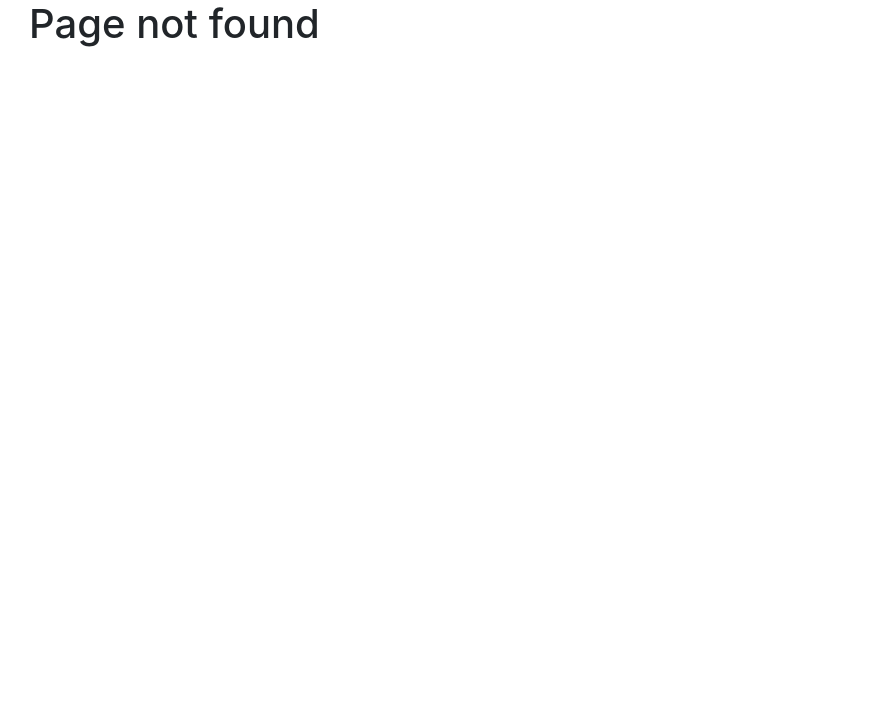
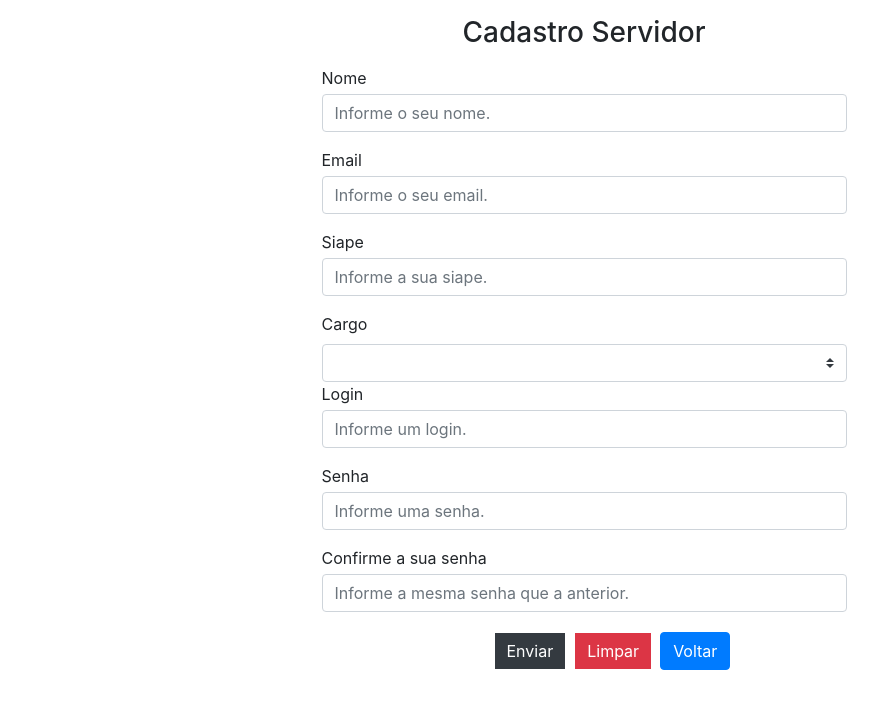
Before and after one commit to sergiogambarra/Front, a React (Create React App) app: page /cadastro-servidor in a window 1280 px wide. Before the commit this address had no page. Shown: the top 708 px of the page, without its empty margins (56-934 px from the left). Built offline with nearby package versions, Linux system fonts and the light colour scheme.

Commit message:
criei cadastro servidor observação arrumar cargo

```diff
--- a/src/App.js
+++ b/src/App.js
@@ -11,6 +11,7 @@ import CadastroCursos from './pages/cadastros/CadastroCursos';
 import LoginForm from './components/forms/LoginForm'
 import ListaDiscipinas from './Cursos/ListaDisciplina';
 import CadastrarDisciplinas from './Cursos/CadastrarDisciplinas';
+import CadastroServidor from './pages/cadastros/CadastroServidor';
 
 function App() {
   const [userData, setUserData] = useState(null);
@@ -34,6 +35,7 @@ function App() {
           <Route exact path="/" component={Inicio} />
           <Route path="/login" render={({ history }) => <LoginForm history={history} setUserData={setUserData} />} />
           <Route path="/cadastro-aluno" component={CadastroAluno} />
+          <Route path="/cadastro-servidor" component={CadastroServidor} />
           <PrivateRoute exact path="/minhas-requisicoes" component={MinhasRequisicoes} />
           <PrivateRoute exact path="/nova-requisicao" component={NovaRequisicao} />
           <PrivateRoute exact path="/cadastro-curso" component={CadastroCursos} />
--- a/src/Cursos/CadastrarDisciplinas.jsx
+++ b/src/Cursos/CadastrarDisciplinas.jsx
@@ -2,7 +2,6 @@ import React, { Component } from 'react';
 import axios from 'axios';
 import { Button } from 'react-bootstrap';
 import SACEInput from '../components/inputs/SACEInput';
-import CursoSelect from '../components/inputs/CursoSelect';
 
 class CadastrarDisciplinas extends Component {
     constructor(props) {
@@ -65,7 +64,7 @@ class CadastrarDisciplinas extends Component {
         return (<div >
 
             <h2>Selecione o curso para cadastrar disciplinas</h2>
-            <strong >curso</strong>
+            <label >curso</label>
             <select class="browser-default custom-select"
                 id={this.state.idcurso}
                 onChange={(e) =>
@@ -86,7 +85,7 @@ class CadastrarDisciplinas extends Component {
                 onErrorMessage={'Campo da disciplina obrigatório'}
             />
 
-            <strong>Carga Horária</strong>
+            <label>Carga Horária</label>
             <b />
             <input type="number" id="quantity" name="cargaHoraria" min="15" max=""
                 onChange={(e) => this.setState({ cargaHoraria: e.target.value })}
--- a/src/components/forms/LoginForm.jsx
+++ b/src/components/forms/LoginForm.jsx
@@ -71,6 +71,8 @@ export default function LoginForm({ history, setUserData }) {
                     Cancelar
                 </Button>
             </Form.Group>
+
+            <Link to="cadastro-servidor" style={{ position: 'relative', left: '80%' }}>Servidor, não é cadastrado?</Link>
         </Form.Group>
     );
 }
--- a/src/pages/cadastros/CadastroCursos.jsx
+++ b/src/pages/cadastros/CadastroCursos.jsx
@@ -131,7 +131,7 @@ export default class CadastroCursos extends Component {
                                     </td>
                                     <td>{this.state.nome == "" ? <Button type="button" class="btn btn-secondary btn-lg" disabled
                                     > Editar </Button> : <Button type="button" class="btn btn-secondary btn-lg"
-                                onClick={(e) => this.editarCurso(curso.id, curso.nome)
+                                onClick={(e) => {this.editarCurso(curso.id, curso.nome)}
                                         }
                                     > Editar </Button>}
                                     </td>
--- /dev/null
+++ b/src/pages/cadastros/CadastroServidor.jsx
@@ -0,0 +1,124 @@
+import React, { Component } from "react";
+import axios from 'axios';
+import SACEInput from '../../../src//components/inputs/SACEInput';
+import { Button } from 'react-bootstrap';
+import { Link } from "react-router-dom";
+import TituloPagina from '../../components/TituloPagina';
+import { Form } from 'react-bootstrap';
+
+
+class CadastroServidor extends Component {
+    constructor(props) {
+        super(props);
+        this.state = {
+            nome: "",
+            nomeInvalido: false,
+            email: "",
+            emailInvalido: false,
+            login: "",
+            loginInvalido: false,
+            senha: "",
+            senhaInvalida: false,
+            confirmaSenha: "",
+            confirmaSenhaInvalida: false,
+            tipo: "",
+            novaSenha: "",
+            siape: "",
+            cargo: "",
+            cordenador: ""
+
+
+        }
+    }
+
+    enviarCadastro(e) {
+
+        axios.post("/api/usuarios/", {
+            tipo: "servidor",
+            nome: this.state.nome,
+            login: this.state.login,
+            senha: this.state.senha,
+            novaSenha: this.state.novaSenha,
+            email: this.state.email,
+            siape: this.state.siape,
+            cargo: this.state.cargo,
+        })
+    }
+
+
+    render() {
+        return (
+            <Form.Group className="col-md-6 container">
+
+                <TituloPagina titulo="Cadastro Servidor" />
+                <SACEInput
+                    label={'Nome'}
+                    placeholder={'Informe o seu nome. '}
+                    onChange={(e) => this.setState({ nome: e.target.value })}
+                    onError={this.state.nomeInvalido}
+                    onErrorMessage={'Você não inseriu o seu nome corretamente!'}
+                />
+                <SACEInput
+                    label={'Email'}
+                    placeholder={'Informe o seu email. '}
+                    onChange={(e) => this.setState({ email: e.target.value })}
+                    onError={this.state.emailInvalido}
+                    onErrorMessage={'Você não inseriu o seu email corretamente!'}
+                />
+                <SACEInput
+                    label={'Siape'}
+                    placeholder={'Informe a sua siape. '}
+                    onChange={(e) => this.setState({ siape: e.target.value })}
+                    onError={this.state.matriculaInvalida}
+                    onErrorMessage={'Você não inseriu a seu siape corretamente!'}
+                />
+                <label >Cargo</label>
+                <select class="custom-select"
+                    onChange={(e) =>
+                    this.setState({
+                        cargo:e.target.value
+                    })
+                    }
+                >
+                    <option></option>
+                    <option value="servidor">Servidor</option>
+                    <option value="professor">Professor</option>
+
+                </select>
+                <SACEInput
+                    label={'Login'}
+                    placeholder={'Informe um login. '}
+                    onChange={(e) => this.setState({ login: e.target.value })}
+                    onError={this.state.loginInvalido}
+                    onErrorMessage={'Você não inseriu um login válido!'}
+                />
+                <SACEInput
+                    label={'Senha'}
+                    placeholder={'Informe uma senha. '}
+                    onChange={(e) => this.setState({ senha: e.target.value })}
+                    onError={this.state.senhaInvalida}
+                    onErrorMessage={'Você inseriu uma senha inválida!'}
+                    tipo={"password"}
+                />
+                <SACEInput
+                    label={'Confirme a sua senha'}
+                    placeholder={'Informe a mesma senha que a anterior. '}
+                    onChange={(e) => this.setState({ novaSenha: e.target.value })}
+                    onError={this.state.confirmaSenhaInvalida}
+                    onErrorMessage={'As senhas não conferem! Favor inserir a mesma senha!'}
+                    tipo={"password"}
+                />
+
+
+                <div className="row container" style={{ position: 'relative', left: '32%' }}>
+                    <Button onClick={(e) => this.enviarCadastro(e)} className="btn btn-dark" style={{ border: "5px solid white" }}>Enviar</Button>
+                    <Button onClick={() => this.limpar()} className="btn btn-danger" style={{ border: "5px solid white" }}>Limpar</Button>
+                    <Link to="/login"> <Button variant="primary" className="btn btn-primary m-1" >Voltar </Button></Link>
+                </div>
+            </Form.Group>
+
+        );
+    }
+}
+
+export default CadastroServidor;
```
